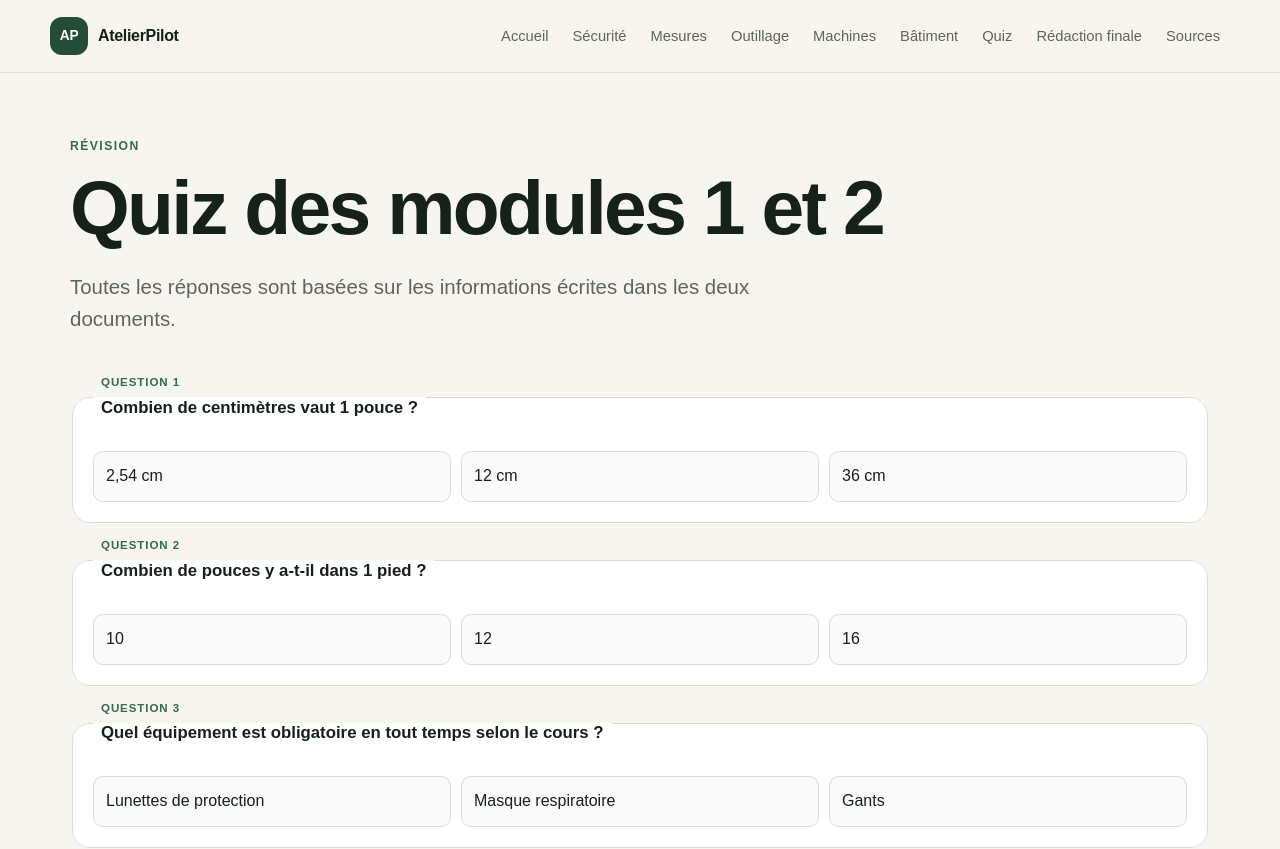
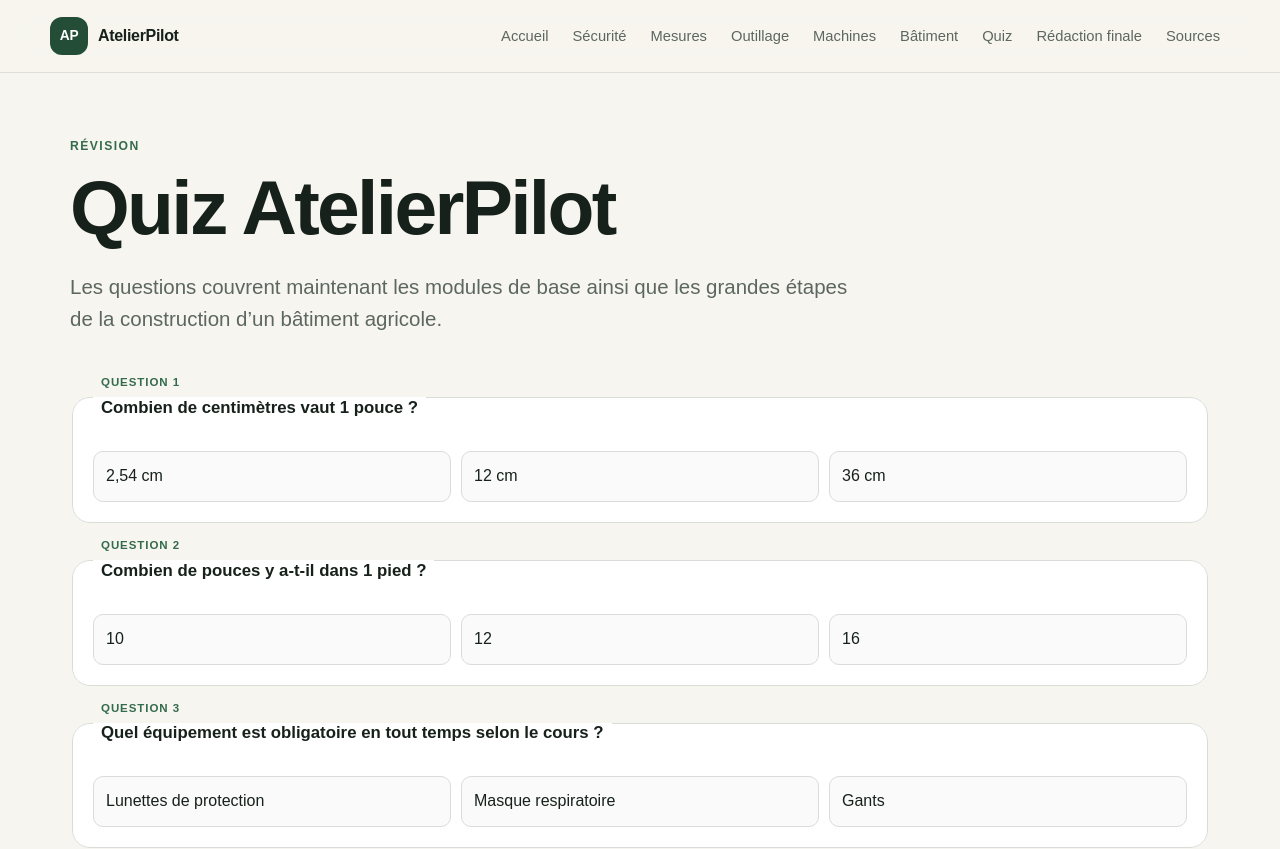
Before and after one commit to jonathan777888/atelierpilot, a Next.js app: page /quiz in a window 1280 px wide. Shown: the top 849 px of the page. Built offline with nearby package versions, Linux system fonts and the light colour scheme.

Commit message:
Update quiz intro for new course content

```diff
--- a/app/quiz/page.tsx
+++ b/app/quiz/page.tsx
@@ -5,8 +5,8 @@ export default function QuizPage() {
     <div className="shell pageShell">
       <header className="pageHeader">
         <p className="eyebrow">Révision</p>
-        <h1>Quiz des modules 1 et 2</h1>
-        <p className="lead">Toutes les réponses sont basées sur les informations écrites dans les deux documents.</p>
+        <h1>Quiz AtelierPilot</h1>
+        <p className="lead">Les questions couvrent maintenant les modules de base ainsi que les grandes étapes de la construction d’un bâtiment agricole.</p>
       </header>
       <Quiz />
     </div>
```
